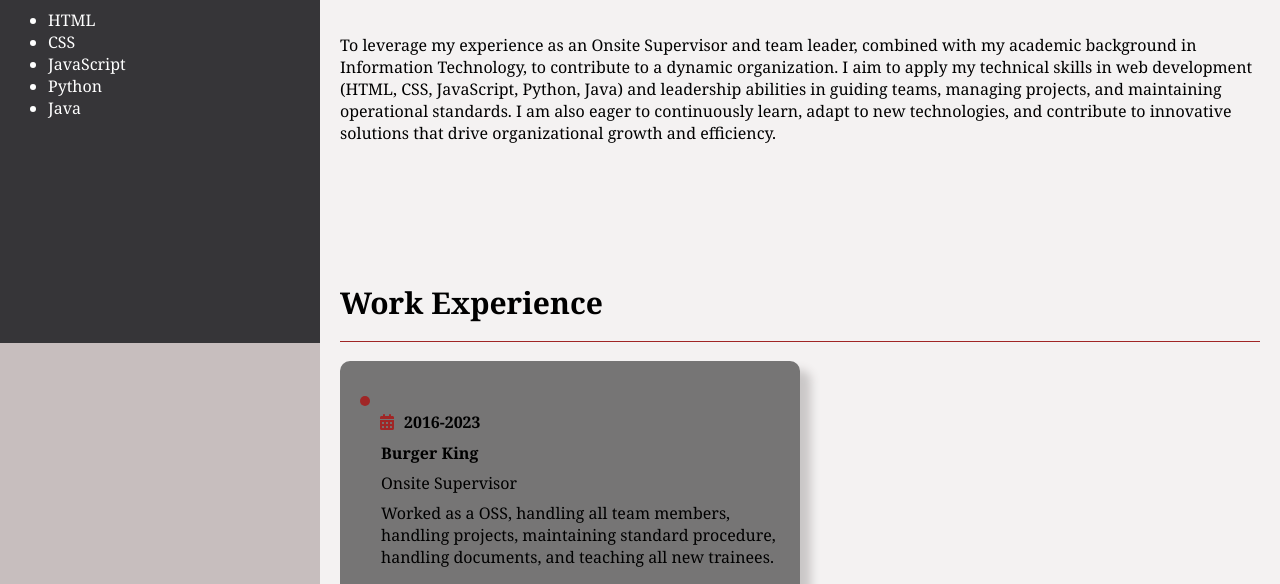
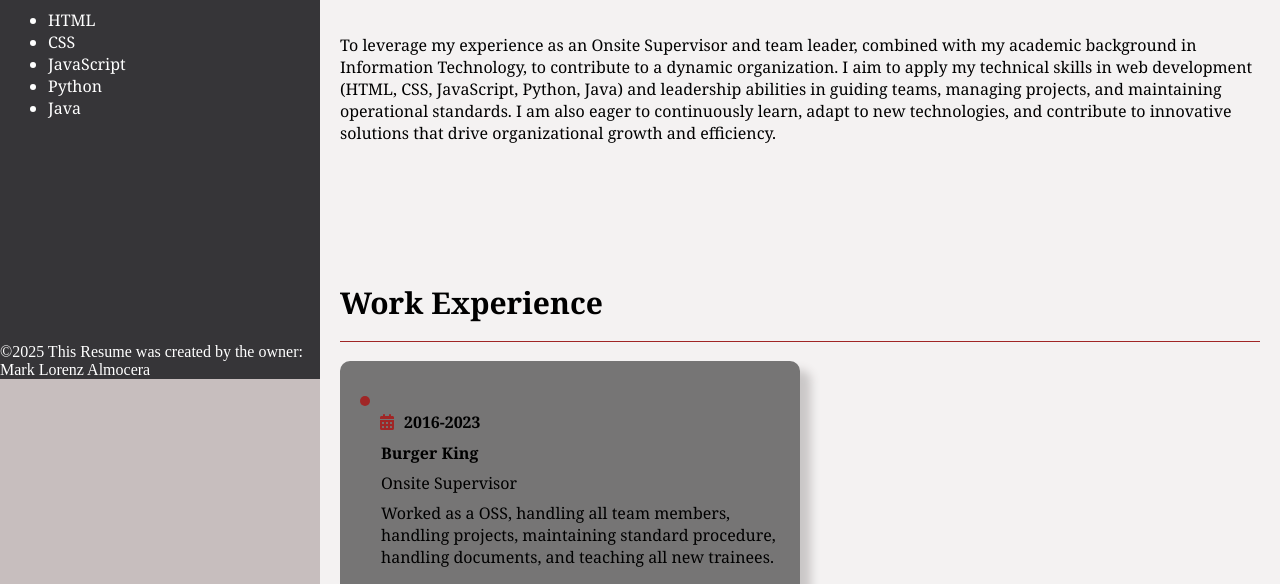
Before and after one commit to Katwalk12/My-Resume, a plain HTML site: page index.html in a window 1280 px wide. Shown: the part 513-1097 px from the top of the page. Drawn offline with Linux system fonts and the light colour scheme.

Commit message:
Update index.html

```diff
--- a/index.html
+++ b/index.html
@@ -58,6 +58,7 @@
           <li>Java</li>
         </ul>
       </div>
+      <div class="footer">&copy;2025 This Resume was created by the owner: Mark Lorenz Almocera</div>
   </div>
   <!-- This is for Container-->
   <div class="profile-container">
@@ -97,6 +98,7 @@
           </ul>
         </div>
     </div>
+    <!-- This is Profile Content-->
     <div class="profile">
       <h2 class="profile-name">Objective</h2>
       <hr>
@@ -164,6 +166,7 @@
         </ul>
       </div>
   </div>
+    <!-- This is Reference Content-->
     <div class="reference">
       <h2>Reference</h2>
       <hr>
@@ -191,7 +194,7 @@
   </div>
 
 
-
+<!-- Fontawesome Link -->
   <script src="https://kit.fontawesome.com/5b795d6d0f.js" crossorigin="anonymous"></script>
 
 </body>
```
